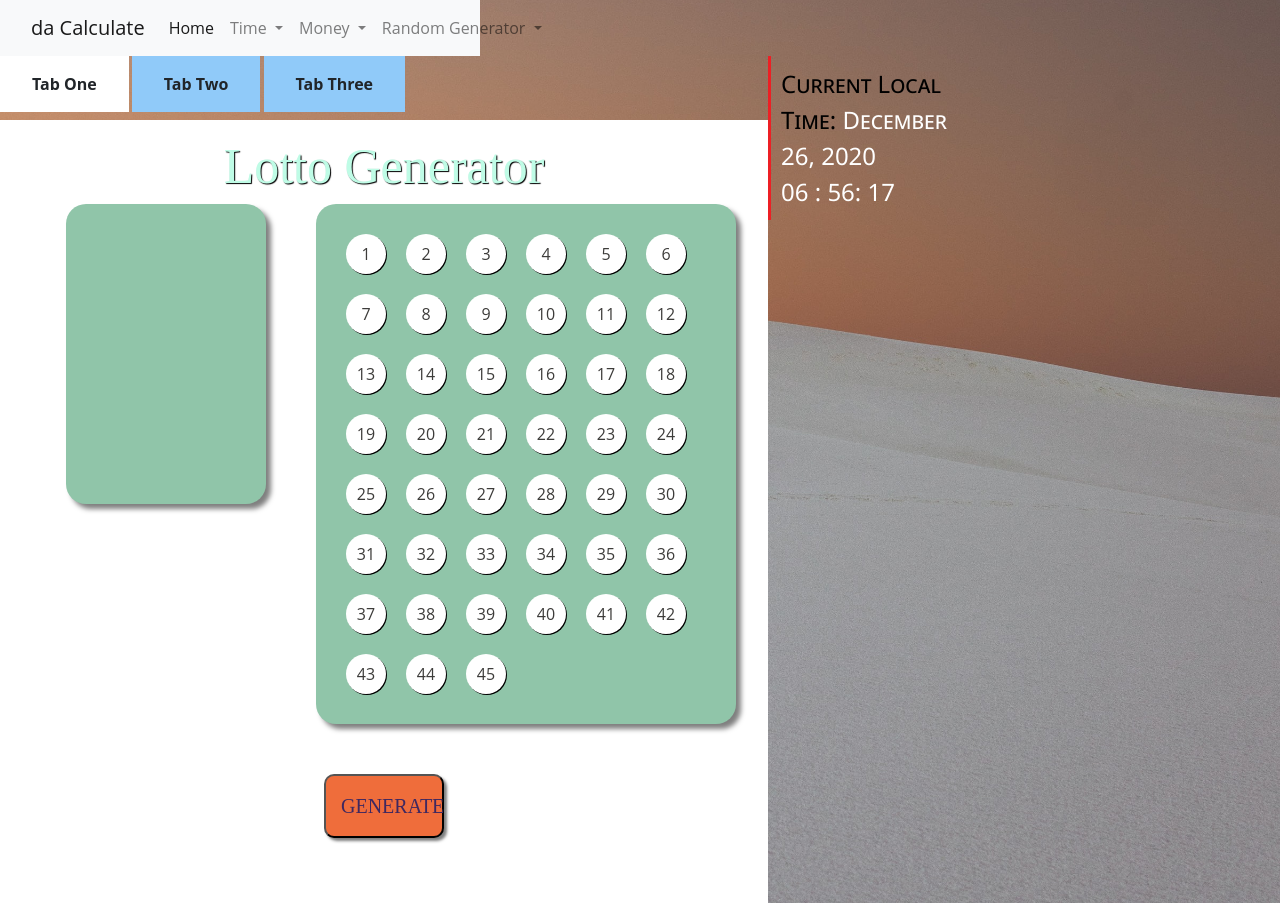
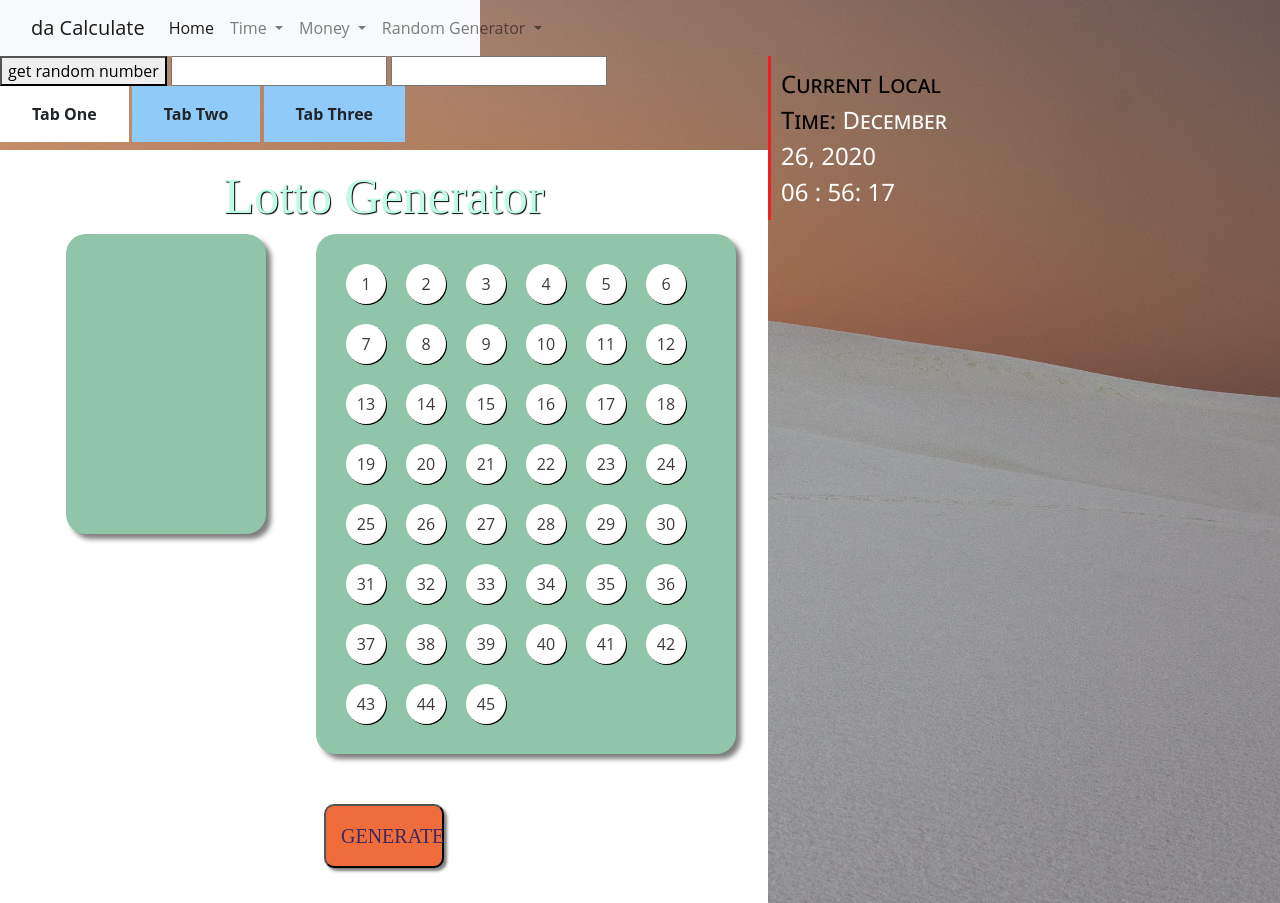
Before and after one commit to onanalee/daCalculate, a Flask app: page /random_generator in a window 1280 px wide. Shown: the top 903 px of the page. Run offline with Flask 2, Linux system fonts and the light colour scheme.

Commit message:
random number

```diff
--- a/static/randomGenerator.js
+++ b/static/randomGenerator.js
@@ -1,3 +1,12 @@
+function randomNumber() {
+    $('#randomNum').empty();
+    let valueMax = $('#valueMax').val();
+    let valueMin = $('#valueMin').val();
+
+    let result =  Math.floor(Math.random() * Number(valueMax - valueMin + 1)) + Number(valueMin);
+    $('#randomNum').append(result);
+}
+
 function generatePassword(length = 12) {
     $('#password').empty();
     var uppercase = 'ABCDEFGHIJKLMNOPQRSTUVWXYZ';
--- a/templates/randomGenerator.html
+++ b/templates/randomGenerator.html
@@ -16,7 +16,7 @@
         <link rel="stylesheet" href="../static/randomGenerator.css">
     </head>
 
-    <body onload="generatePassword(); initClock()">
+    <body onload="generatePassword(); initClock();">
         <nav class="navbar navbar-expand-lg navbar-light bg-light" id="navBar">
             <div class="container-fluid">
                 <a class="navbar-brand" href="#">da Calculate</a>
@@ -58,7 +58,8 @@
                                 Random Generator
                             </a>
                             <ul class="dropdown-menu" aria-labelledby="navbarDropdownMenuLink">
-                                <li><a class="dropdown-item" href="/random_generator">Generate Numbers and Passwords</a></li>
+                                <li><a class="dropdown-item" href="/random_generator">Generate Numbers and Passwords</a>
+                                </li>
                                 <li><a class="dropdown-item" href="/lotto">Lotto Numbers</a></li>
                             </ul>
                         </li>
@@ -75,6 +76,17 @@
             <a id="m">00</a>:
             <a id="s">00</a>
         </div>
+<div>
+    <button onclick="randomNumber()">get random number</button>
+    <input type="number" id="valueMin">
+    <input type="number" id="valueMax">
+    <div id="randomNum">
+
+    </div>
+</div>
+
+
+
         <div class="tabs">
             <input type="radio" name="tabs" id="tabone" checked="checked">
             <label for="tabone">Tab One</label>
```
